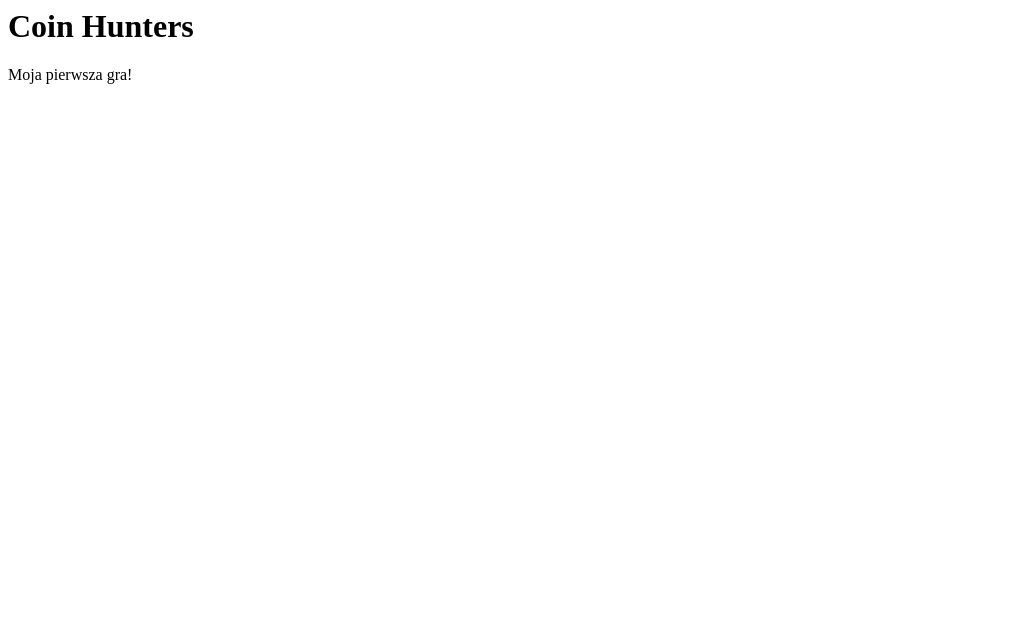
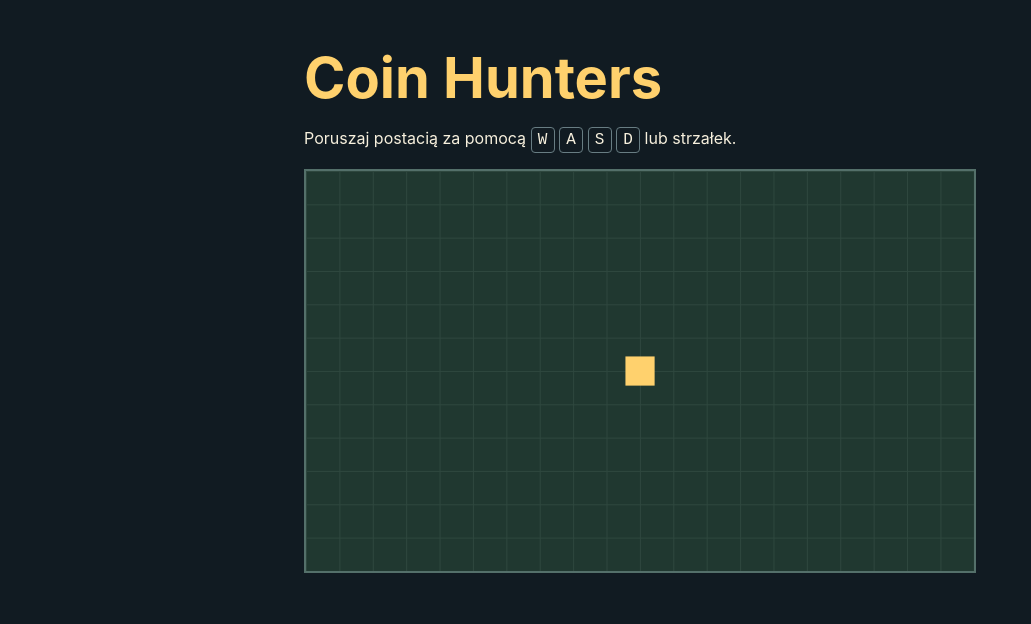
Before and after one commit to kubaru555/coin-hunters, a plain HTML site: page index.html in a window 1280 px wide. Shown: the whole page, without its empty margins (0-1031 px from the left). Drawn offline with Linux system fonts and the light colour scheme.

Commit message:
Dodano sterowanie

```diff
--- a/index.html
+++ b/index.html
@@ -1,3 +1,139 @@
-<h1>Coin Hunters</h1>
-<p>Moja pierwsza gra!</p>
-<!-- test deployment -->
+<!doctype html>
+<html lang="pl">
+<head>
+  <meta charset="utf-8">
+  <meta name="viewport" content="width=device-width, initial-scale=1">
+  <title>Coin Hunters</title>
+  <style>
+    * {
+      box-sizing: border-box;
+    }
+
+    body {
+      margin: 0;
+      background: #111b22;
+      color: #f7f0dd;
+      font: 1rem/1.5 Inter, system-ui, sans-serif;
+    }
+
+    main {
+      max-width: 48rem;
+      margin: 0 auto;
+      padding: clamp(1.25rem, 5vw, 3rem);
+    }
+
+    h1 {
+      margin: 0 0 0.75rem;
+      color: #ffd16d;
+      font-size: clamp(2rem, 6vw, 3.5rem);
+      line-height: 1.1;
+    }
+
+    canvas {
+      display: block;
+      width: 100%;
+      height: auto;
+      border: 2px solid #54706a;
+      background-color: #203830;
+      background-image:
+        linear-gradient(to right, #2e473e 1px, transparent 1px),
+        linear-gradient(to bottom, #2e473e 1px, transparent 1px);
+      background-size: 5% 8.333%;
+    }
+
+    kbd {
+      display: inline-block;
+      min-width: 1.5em;
+      padding: 0 0.2em;
+      border: 1px solid #687d83;
+      border-radius: 0.25rem;
+      text-align: center;
+    }
+  </style>
+</head>
+<body>
+  <main>
+    <h1>Coin Hunters</h1>
+    <p id="controls">
+      Poruszaj postacią za pomocą <kbd>W</kbd> <kbd>A</kbd> <kbd>S</kbd> <kbd>D</kbd> lub strzałek.
+    </p>
+    <canvas id="board" width="640" height="384" aria-label="Plansza gry" aria-describedby="controls">
+      Twoja przeglądarka nie obsługuje elementu Canvas.
+    </canvas>
+  </main>
+
+  <script>
+    const board = document.querySelector('#board');
+    const context = board.getContext('2d');
+
+    const playerSpeed = 180; // Piksele na sekundę. Zmień tę liczbę i odśwież grę.
+    const playerSize = 28;
+    const player = {
+      x: (board.width - playerSize) / 2,
+      y: (board.height - playerSize) / 2,
+    };
+
+    const directions = {
+      arrowleft: 'left', a: 'left',
+      arrowright: 'right', d: 'right',
+      arrowup: 'up', w: 'up',
+      arrowdown: 'down', s: 'down',
+    };
+    const pressedKeys = new Set();
+
+    window.addEventListener('keydown', (event) => {
+      const key = event.key.toLowerCase();
+      if (Object.hasOwn(directions, key) && !event.ctrlKey && !event.metaKey && !event.altKey) {
+        event.preventDefault();
+        pressedKeys.add(key);
+      }
+    });
+
+    window.addEventListener('keyup', (event) => {
+      pressedKeys.delete(event.key.toLowerCase());
+    });
+
+    window.addEventListener('blur', () => pressedKeys.clear());
+
+    function przesunPostac(seconds) {
+      const activeDirections = new Set();
+      for (const key of pressedKeys) {
+        activeDirections.add(directions[key]);
+      }
+
+      let horizontal = Number(activeDirections.has('right')) - Number(activeDirections.has('left'));
+      let vertical = Number(activeDirections.has('down')) - Number(activeDirections.has('up'));
+
+      // Na skos postać pokonuje tę samą odległość co w poziomie lub w pionie.
+      if (horizontal !== 0 && vertical !== 0) {
+        horizontal /= Math.SQRT2;
+        vertical /= Math.SQRT2;
+      }
+
+      const nextX = player.x + horizontal * playerSpeed * seconds;
+      const nextY = player.y + vertical * playerSpeed * seconds;
+      player.x = Math.max(0, Math.min(nextX, board.width - playerSize));
+      player.y = Math.max(0, Math.min(nextY, board.height - playerSize));
+    }
+
+    function narysujPostac() {
+      context.clearRect(0, 0, board.width, board.height);
+      context.fillStyle = '#ffd16d';
+      context.fillRect(player.x, player.y, playerSize, playerSize);
+    }
+
+    let previousTime;
+    function aktualizujKlatke(time) {
+      if (previousTime !== undefined) {
+        const seconds = Math.min((time - previousTime) / 1000, 0.05);
+        przesunPostac(seconds);
+      }
+      previousTime = time;
+      narysujPostac();
+      requestAnimationFrame(aktualizujKlatke);
+    }
+
+    requestAnimationFrame(aktualizujKlatke);
+  </script>
+</body>
+</html>
```
